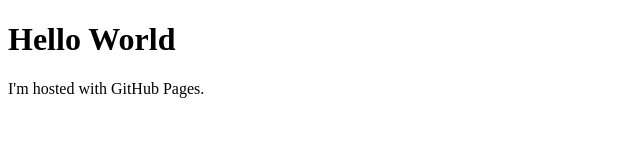
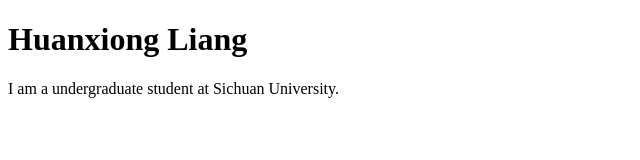
Before and after one commit to HuanxiongLiang/HuanxiongLiang.github.io, a plain HTML site: page index.html in a window 1280 px wide. Shown: the whole page, without its empty margins (0-640 px from the left). Drawn offline with Linux system fonts and the light colour scheme.

Commit message:
Update index.html

```diff
--- a/index.html
+++ b/index.html
@@ -1,7 +1,7 @@
 <!DOCTYPE html>
 <html>
 <body>
-<h1>Hello World</h1>
-<p>I'm hosted with GitHub Pages.</p>
+<h1>Huanxiong Liang</h1>
+<p>I am a undergraduate student at Sichuan University.</p>
 </body>
 </html>
```
